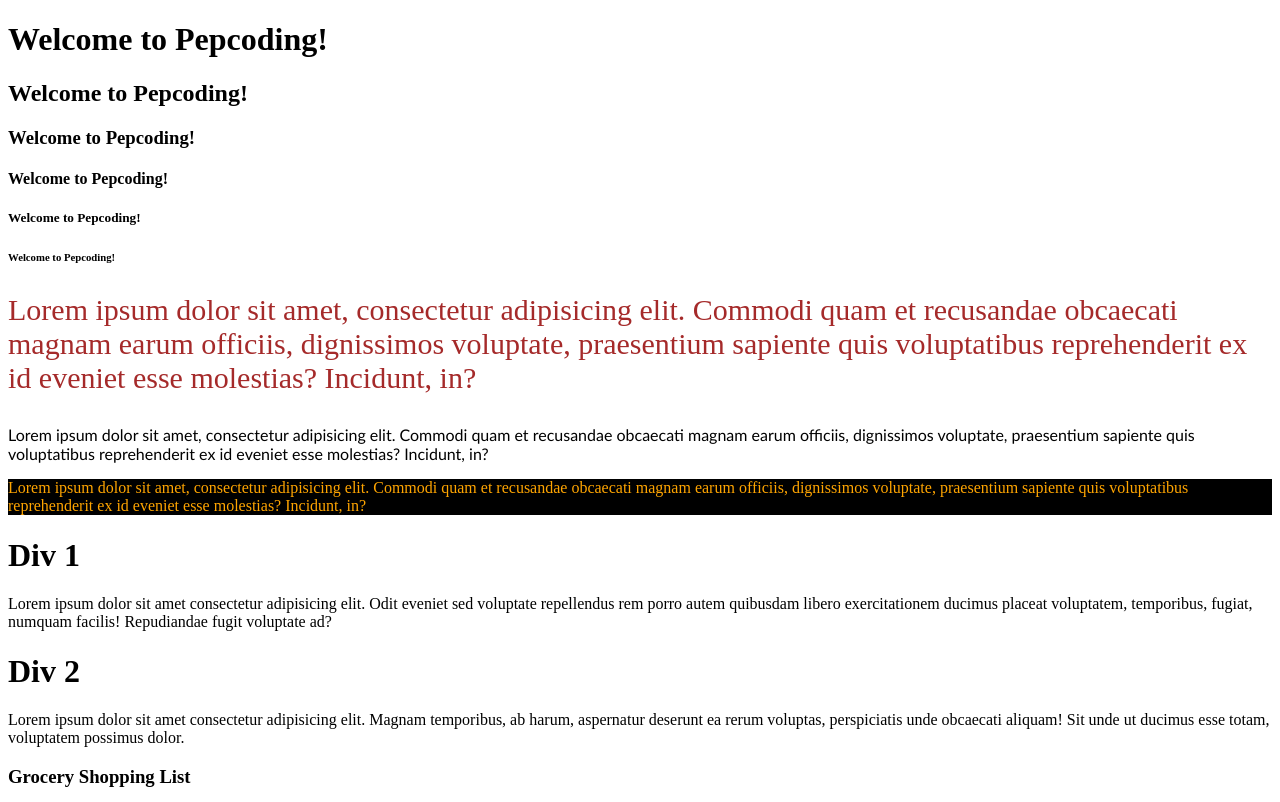
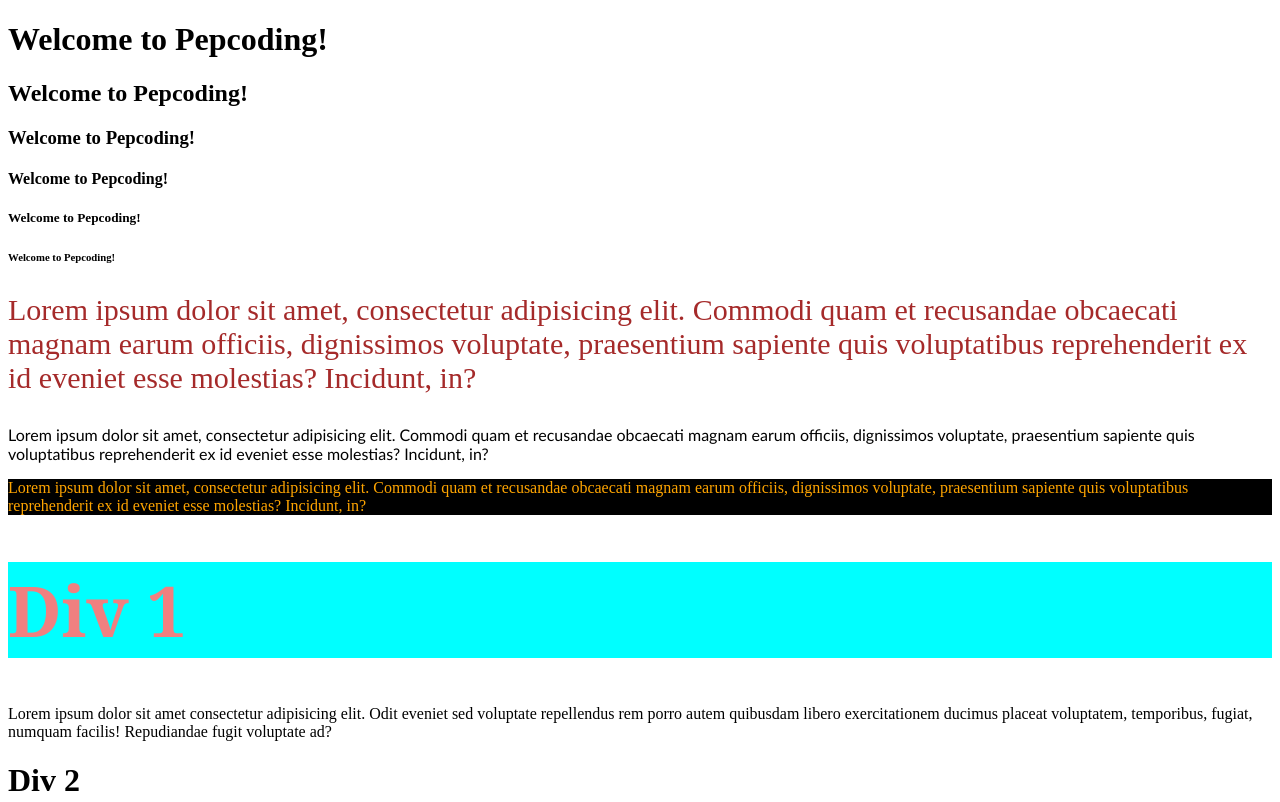
Before and after one commit to Kise07/learnMern07, a plain HTML site: page html/index.html in a window 1280 px wide. Shown: the top 802 px of the page. Drawn offline with Linux system fonts and the light colour scheme.

Commit message:
inline css styling intro

```diff
--- a/html/index.html
+++ b/html/index.html
@@ -45,7 +45,16 @@
     <!-- Div Tag -->
     <!-- It is a kind of bucket or container -->
     <div>
-      <h1>Div 1</h1>
+      <h1
+        style="
+          font-size: 70px;
+          color: lightcoral;
+          font-family: Georgia, 'Times New Roman', Times, serif;
+          background: aqua;
+        "
+      >
+        Div 1
+      </h1>
       <p>
         Lorem ipsum dolor sit amet consectetur adipisicing elit. Odit eveniet
         sed voluptate repellendus rem porro autem quibusdam libero
```
